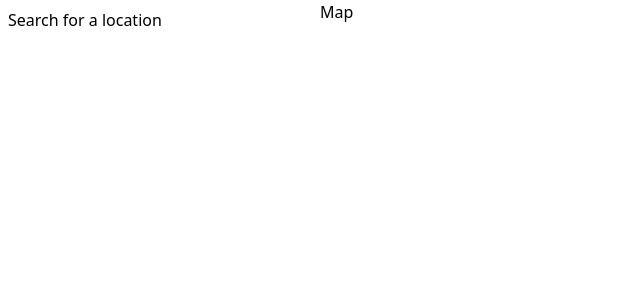
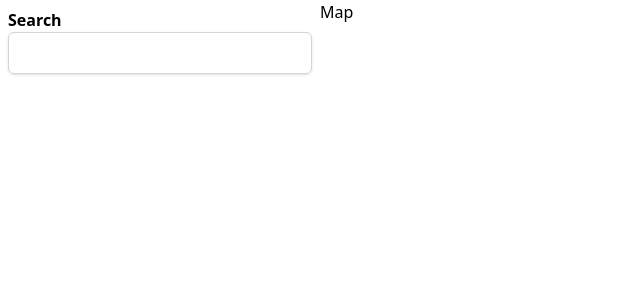
Before and after one commit to jimstav/location-search, a React (Vite) app: page / in a window 1280 px wide. Shown: the top 300 px of the page, without its empty margins (0-640 px from the left). Built offline with nearby package versions, Linux system fonts and the light colour scheme.

Commit message:
Form Submissions with TypeScript

```diff
--- a/src/components/LocationSearch.tsx
+++ b/src/components/LocationSearch.tsx
@@ -6,9 +6,31 @@
 }
 
 function LocationSearch({ onPlaceClick }: LocationSearchProps) {
+  const [term, setTerm] = useState("");
   const [places, setPlaces] = useState<Place[]>([]);
 
-  return <div>Search for a location</div>;
+  const handleSubmit = async (event: React.FormEvent<HTMLFormElement>) => {
+    event.preventDefault();
+
+    console.log("Need to search api...", term);
+  };
+
+  return (
+    <div>
+      <form onSubmit={handleSubmit}>
+        <label className="font-bold" htmlFor="term">
+          Search
+        </label>
+        <input
+          type="text"
+          className="border border-gray-300 rounded-md shadow-sm focus:border-indigo-500 px-4 py-2 w-full"
+          id="term"
+          value={term}
+          onChange={(e) => setTerm(e.target.value)}
+        />
+      </form>
+    </div>
+  );
 }
 
 export default LocationSearch;
```
